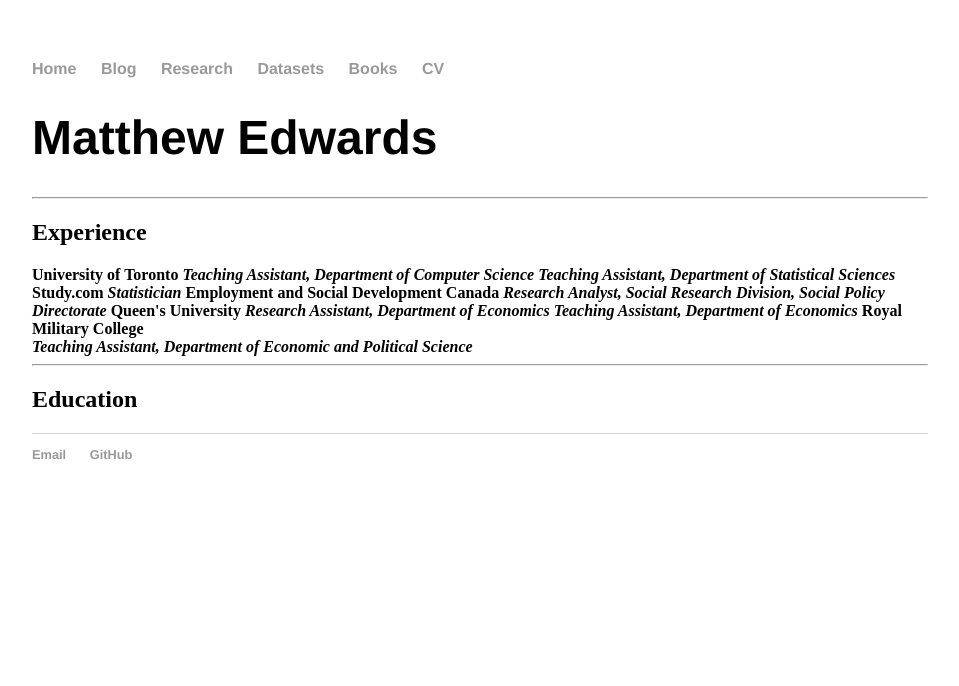
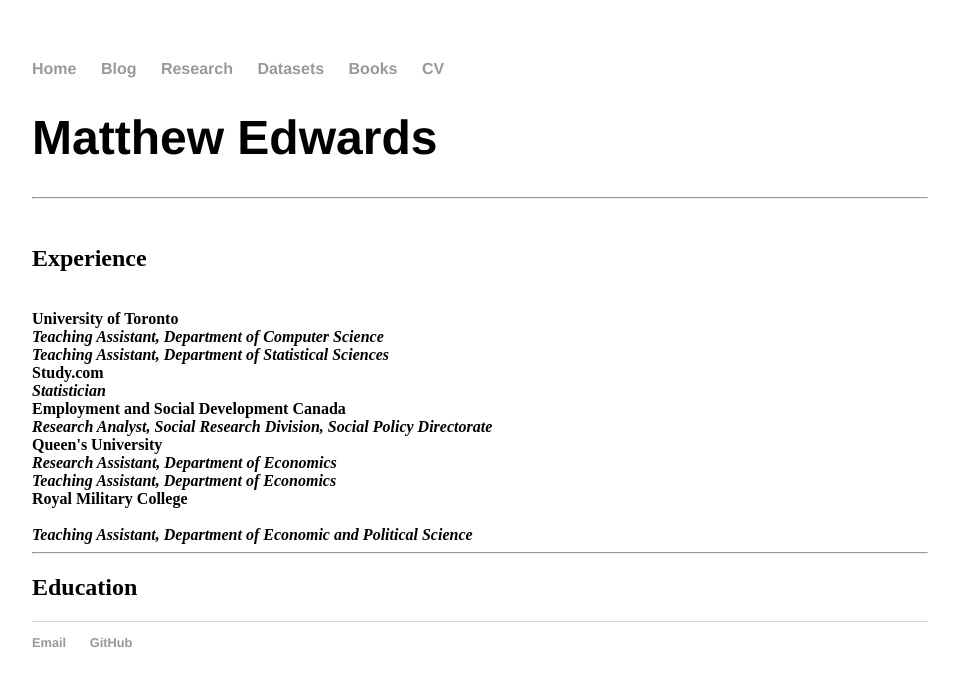
Before and after one commit to 12mre1/12mre1.github.io, a Jekyll site: the page built from cv/index.html, in a window 1280 px wide. Shown: the top 686 px of the page, without its empty margins (160-1119 px from the left). Built offline with Jekyll 4.4.1, drawn with Linux system fonts in a browser that asks for light colours.

Commit message:
Update index.html

```diff
--- a/cv/index.html
+++ b/cv/index.html
@@ -4,27 +4,27 @@
 ---
 <h1>Matthew Edwards</h1>
 
-<hr>
-<h2><b>Experience</b></h2>
+<hr> </br>
+<h2><b>Experience</b></h2> </br>
 
-<b>University of Toronto</b>
-<b><i>Teaching Assistant, Department of Computer Science</i></b>
+<b>University of Toronto</b> </br>
+<b><i>Teaching Assistant, Department of Computer Science</i></b> </br>
 
-<b><i>Teaching Assistant, Department of Statistical Sciences</i></b>
+<b><i>Teaching Assistant, Department of Statistical Sciences</i></b> </br>
 
-<b>Study.com</b>
-<b><i>Statistician</i></b>
+<b>Study.com</b> </br>
+<b><i>Statistician</i></b> </br>
 
-<b>Employment and Social Development Canada</b>
-<b><i>Research Analyst, Social Research Division, Social Policy Directorate</i></b>
+<b>Employment and Social Development Canada</b> </br>
+<b><i>Research Analyst, Social Research Division, Social Policy Directorate</i></b> </br>
 
-<b>Queen's University</b>
-<b><i>Research Assistant, Department of Economics</i></b>
+<b>Queen's University</b> </br>
+<b><i>Research Assistant, Department of Economics</i></b> </br>
 
-<b><i>Teaching Assistant, Department of Economics</i></b>
+<b><i>Teaching Assistant, Department of Economics</i></b> </br>
 
-<b>Royal Military College</b> </br>
-<b><i>Teaching Assistant, Department of Economic and Political Science</i></b>
+<b>Royal Military College</b> </br> </br>
+<b><i>Teaching Assistant, Department of Economic and Political Science</i></b> </br>
 
 <hr>
 <h2><b>Education</b></h2>
```
